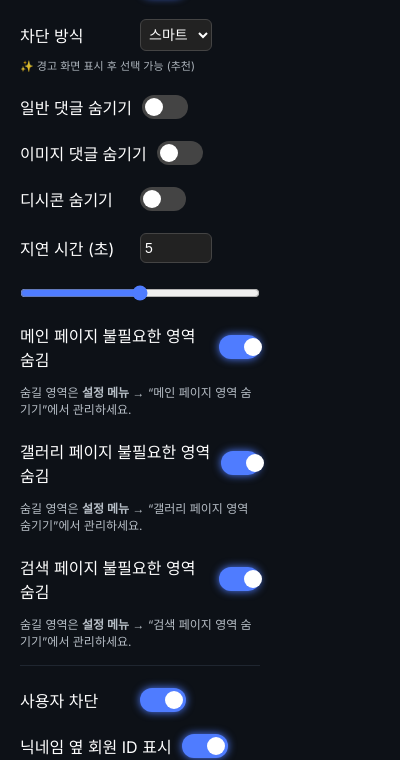
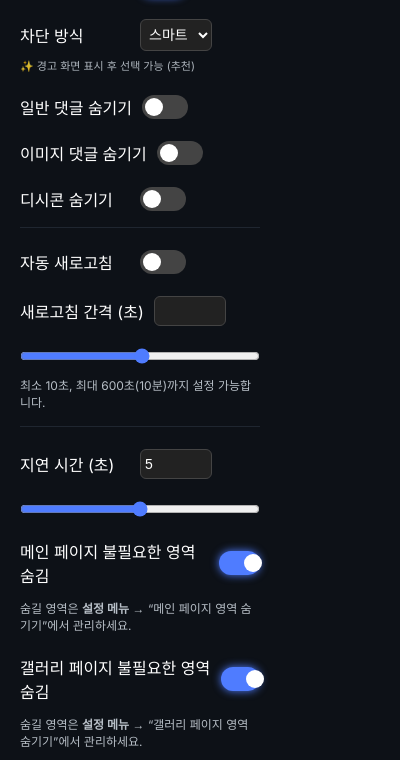
Before and after one commit to diligencefrozen/DCinside-Gallery-Blocker, a browser extension: page popup.html in a window 400 px wide. Shown: the part 95-855 px from the top of the page. Drawn offline with Linux system fonts and the light colour scheme.

Commit message:
Add auto-refresh settings to popup.html

```diff
--- a/popup.html
+++ b/popup.html
@@ -115,6 +115,27 @@
     </label>
   </label>
 
+  <hr class="divider">
+
+  <!-- 자동 새로고침 -->
+  <label class="row">
+    <span style="min-width:110px;">자동 새로고침</span>
+    <label class="switch">
+      <input type="checkbox" id="autoRefreshEnabled">
+      <span class="slider"></span>
+    </label>
+  </label>
+
+  <!-- 새로고침 간격 -->
+  <label class="row">
+    <span style="min-width:110px;">새로고침 간격 (초)</span>
+    <input type="number" id="autoRefreshIntervalNum" min="10" max="600" step="10">
+  </label>
+  <input type="range" id="autoRefreshIntervalRange" min="10" max="600" step="10">
+  <p class="hint">최소 10초, 최대 600초(10분)까지 설정 가능합니다.</p>
+
+  <hr class="divider">
+
   <!-- 지연 시간 -->
   <label class="row">
     <span style="min-width:110px;">지연 시간&nbsp;(초)</span>
```
